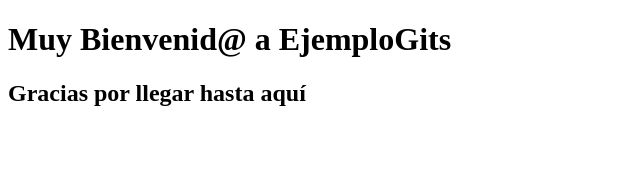
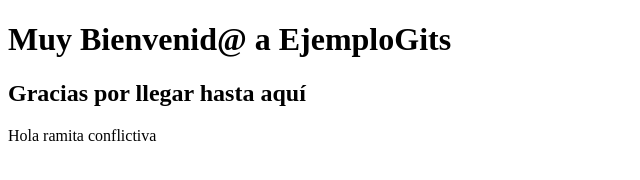
Before and after one commit to Valentinamoret/ejemploGits, a plain HTML site: page index.html in a window 1280 px wide. Shown: the whole page, without its empty margins (0-640 px from the left). Drawn offline with Linux system fonts and the light colour scheme.

Commit message:
Modificacion ramita conflictiva

```diff
--- a/index.html
+++ b/index.html
@@ -8,5 +8,6 @@
 <body>
     <h1>Muy Bienvenid@ a EjemploGits</h1>
     <h2>Gracias por llegar hasta aquí</h2>
+    <p>Hola ramita conflictiva</p>
 </body>
 </html>
```
